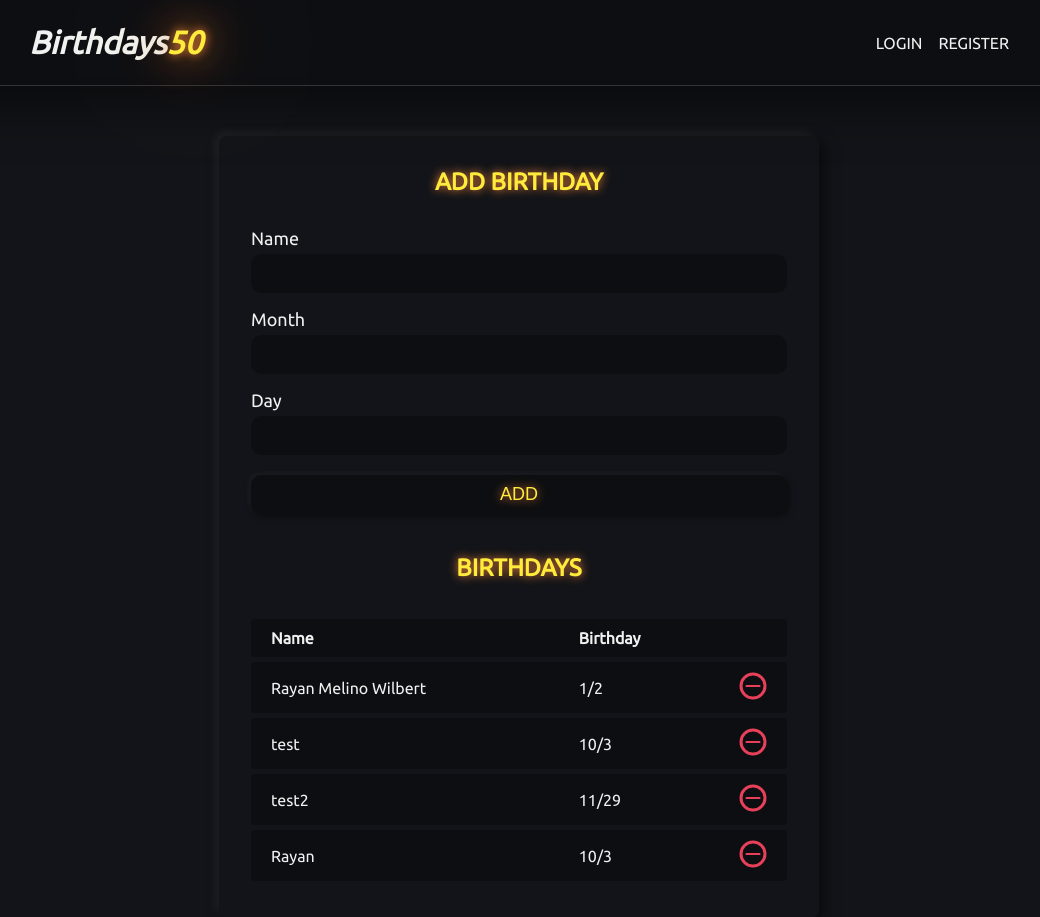
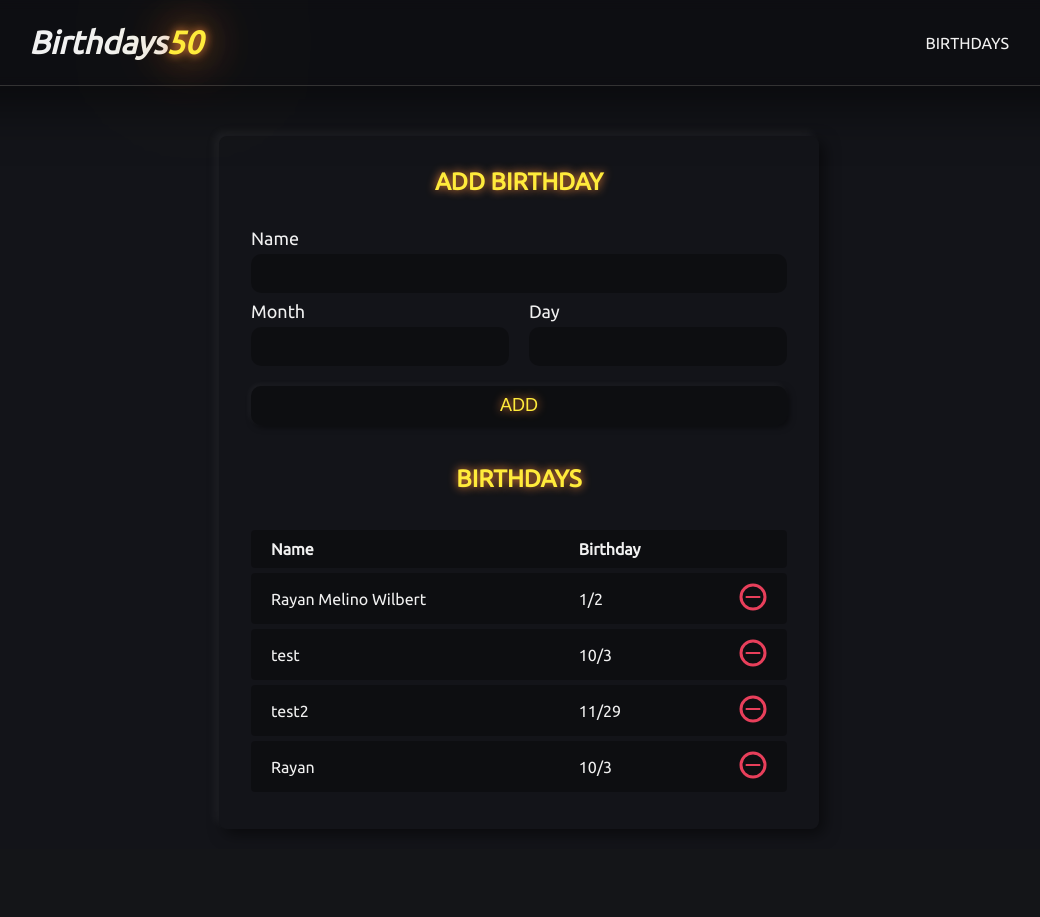
Before and after one commit to Raymw1/birthdays50v2, a Flask app: page /birthdays in a window 1280 px wide. Shown: the top 917 px of the page, without its empty margins (121-1161 px from the left). After the commit the page ends 779 px from the top, so only its background shows below. Run offline with Flask 2, Linux system fonts and the light colour scheme; the visitor is signed in with stand-in values (Sample User, id 1).

Commit message:
feature: grid inputs in birthdays page

```diff
--- a/application.py
+++ b/application.py
@@ -53,7 +53,7 @@ def register():
       return apology("register.html", "User already registered!", 400, data)
     user_id = createUser(email, username, password);
     session["user_id"] = user_id
-    return render_template("birthdays.html")
+    return redirect("/birthdays")
   else:
     return render_template("register.html")
 
@@ -64,16 +64,16 @@ def login():
     email = request.form.get("email")
     password = request.form.get("password")
     data = {"email": email}
-    user = getUser(email)
     if not email or not password:
       return apology("login.html", "Please, fill all fields!", 400, data)
+    user = getUser(email)
     if not user:
       return apology("login.html", "User not registered!", 400, data)
     user = user[0]
     if not check_password_hash(user["password"], password):
       return apology("login.html", "Invalid password!", 401 , data)
     session["user_id"] = user["id"]
-    return render_template("birthdays.html")
+    return redirect("/birthdays")
   else:
     return render_template("login.html")
 
@@ -102,3 +102,6 @@ def birthdays():
   else:
     birthdays = getBirths(session["user_id"])
     return render_template("birthdays.html", birthdays=birthdays)
+
+
+# @app.route("/logout")
--- a/static/styles/birthdays.css
+++ b/static/styles/birthdays.css
@@ -5,6 +5,17 @@ main.content {
 
 .box-container {
   padding: 3.2rem;
+}
+
+.input-grid {
+  display: grid;
+  grid-template-columns: 1fr 1fr;
+  gap: 2rem;
+  margin-top: .8rem;
+}
+
+.input-grid .input-group {
+  margin: 0;
 }
 
 .birthdays {
--- a/templates/birthdays.html
+++ b/templates/birthdays.html
@@ -14,6 +14,7 @@
         <label for="name">Name</label>
         <input type="text" name="name" value="{{ data.name if data }}">
       </div>
+      <div class="input-grid">
         <div class="input-group">
           <label for="month">Month</label>
           <input type="number" name="month" value="{{ data.month if data }}">
@@ -21,6 +22,7 @@
         <div class="input-group">
           <label for="day">Day</label>
           <input type="number" name="day" value="{{ data.day if data }}">
+        </div>
       </div>
       <button type="submit" class="button">Add</button>
     </form>
--- a/templates/layout.html
+++ b/templates/layout.html
@@ -22,8 +22,12 @@
         <h1><a href="/">Birthdays<span>50</span></a></h1>
         <nav>
           <ul>
+            {% if session.user_id %}
+            <a href="/birthdays"><li>Birthdays</li></a>
+            {% else %}
             <a href="/login"><li>Login</li></a>
             <a href="/register"><li>Register</li></a>
+            {% endif %}
           </ul>
         </nav>
       </div>
```
Also changed, not shown: birthdays.db, 4 other files. Lines whose indentation alone changed are shown as unchanged.
